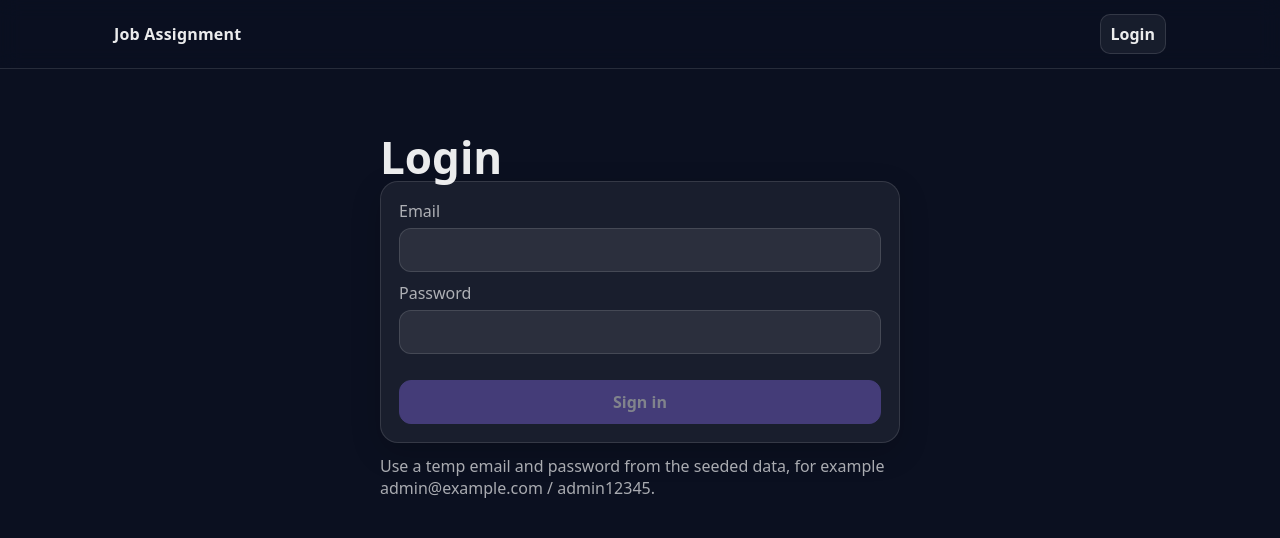
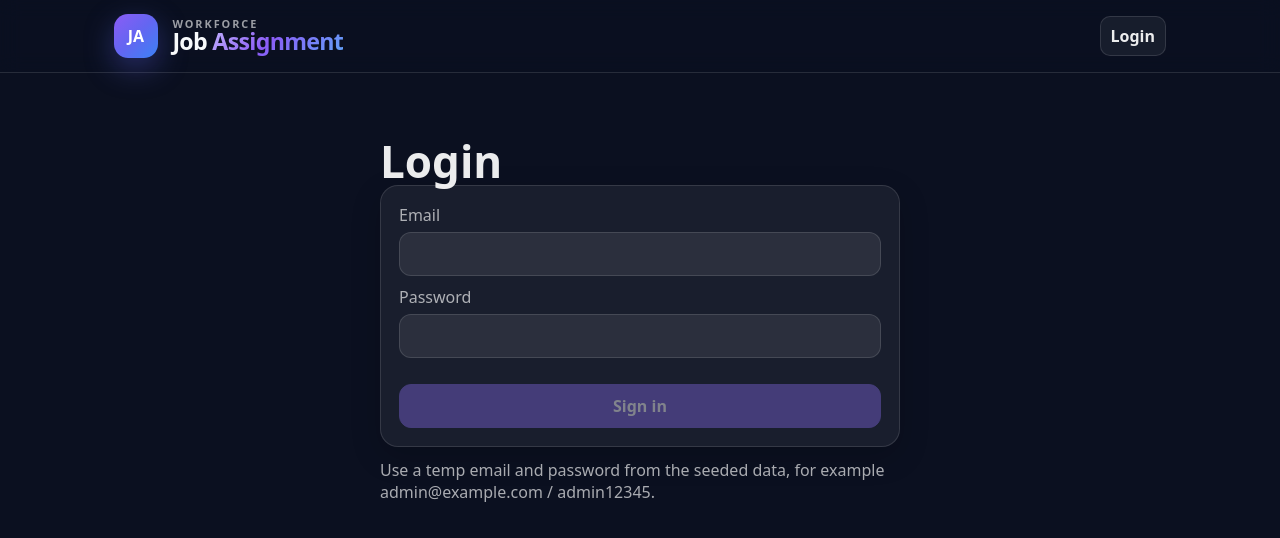
Before and after one commit to dinara-t/Jobs-UI, a React (Vite) app: page /login in a window 1280 px wide. Shown: the top 538 px of the page. Built offline with nearby package versions, Linux system fonts and the light colour scheme; no server answers.

Commit message:
Updated Logo

```diff
--- a/src/components/Navbar.tsx
+++ b/src/components/Navbar.tsx
@@ -1,6 +1,8 @@
 import { Link, NavLink, useNavigate } from "react-router-dom";
 import styled from "styled-components";
 import { useAuth } from "../state/AuthContext";
+import Logo from "./brand/Logo";;
+
 
 const Bar = styled.header`
   position: sticky;
@@ -69,7 +71,7 @@ export function Navbar() {
   return (
     <Bar>
       <Inner>
-        <Brand to="/">Job Assignment</Brand>
+        <Brand to="/"><Logo/></Brand>
         <Nav>
           {isAuthed ? (
             <>
--- /dev/null
+++ b/src/components/brand/Logo.styles.ts
@@ -0,0 +1,48 @@
+import styled from "styled-components";
+
+export const Brand = styled.div`
+  display: flex;
+  align-items: center;
+  gap: 0.9rem;
+`;
+
+export const BrandIcon = styled.div`
+  width: 44px;
+  height: 44px;
+  border-radius: 14px;
+  background: linear-gradient(135deg, #8b5cf6 0%, #6366f1 50%, #3b82f6 100%);
+  display: flex;
+  align-items: center;
+  justify-content: center;
+  color: white;
+  font-size: 1rem;
+  font-weight: 800;
+  box-shadow: 0 10px 30px rgba(99, 102, 241, 0.35);
+`;
+
+export const BrandText = styled.div`
+  display: flex;
+  flex-direction: column;
+  line-height: 1;
+`;
+
+export const BrandEyebrow = styled.span`
+  font-size: 0.68rem;
+  font-weight: 700;
+  letter-spacing: 0.18em;
+  text-transform: uppercase;
+  color: rgba(255, 255, 255, 0.6);
+`;
+
+export const BrandTitle = styled.span`
+  font-size: 1.45rem;
+  font-weight: 800;
+  letter-spacing: -0.03em;
+  color: #f8fafc;
+`;
+
+export const BrandAccent = styled.span`
+  background: linear-gradient(135deg, #c4b5fd 0%, #8b5cf6 45%, #60a5fa 100%);
+  -webkit-background-clip: text;
+  -webkit-text-fill-color: transparent;
+`;
--- /dev/null
+++ b/src/components/brand/Logo.tsx
@@ -0,0 +1,25 @@
+import {
+  Brand,
+  BrandIcon,
+  BrandText,
+  BrandEyebrow,
+  BrandTitle,
+  BrandAccent,
+} from "./Logo.styles";
+
+const Logo = () => {
+  return (
+    <Brand>
+      <BrandIcon>JA</BrandIcon>
+
+      <BrandText>
+        <BrandEyebrow>Workforce</BrandEyebrow>
+        <BrandTitle>
+          Job <BrandAccent>Assignment</BrandAccent>
+        </BrandTitle>
+      </BrandText>
+    </Brand>
+  );
+};
+
+export default Logo;
```
